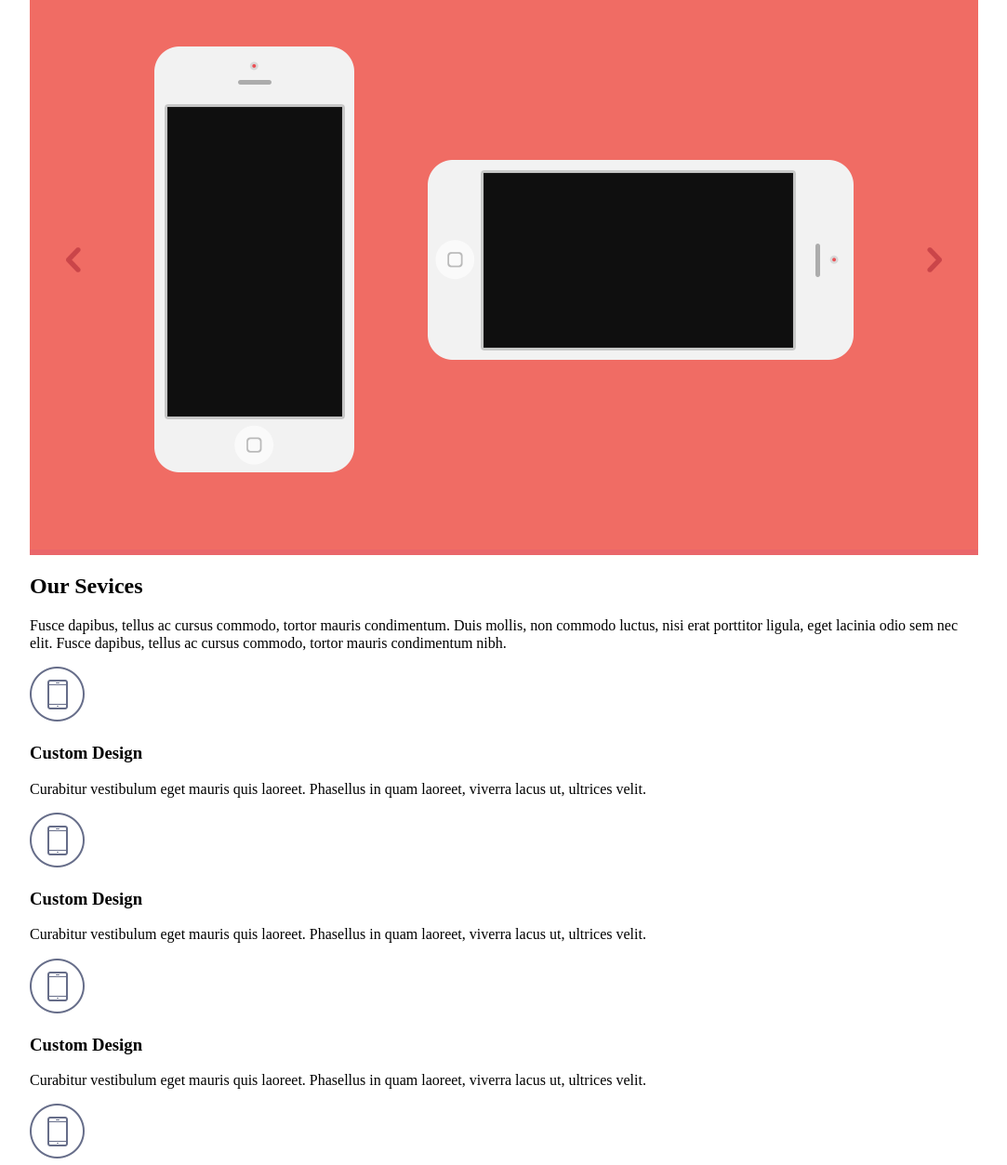
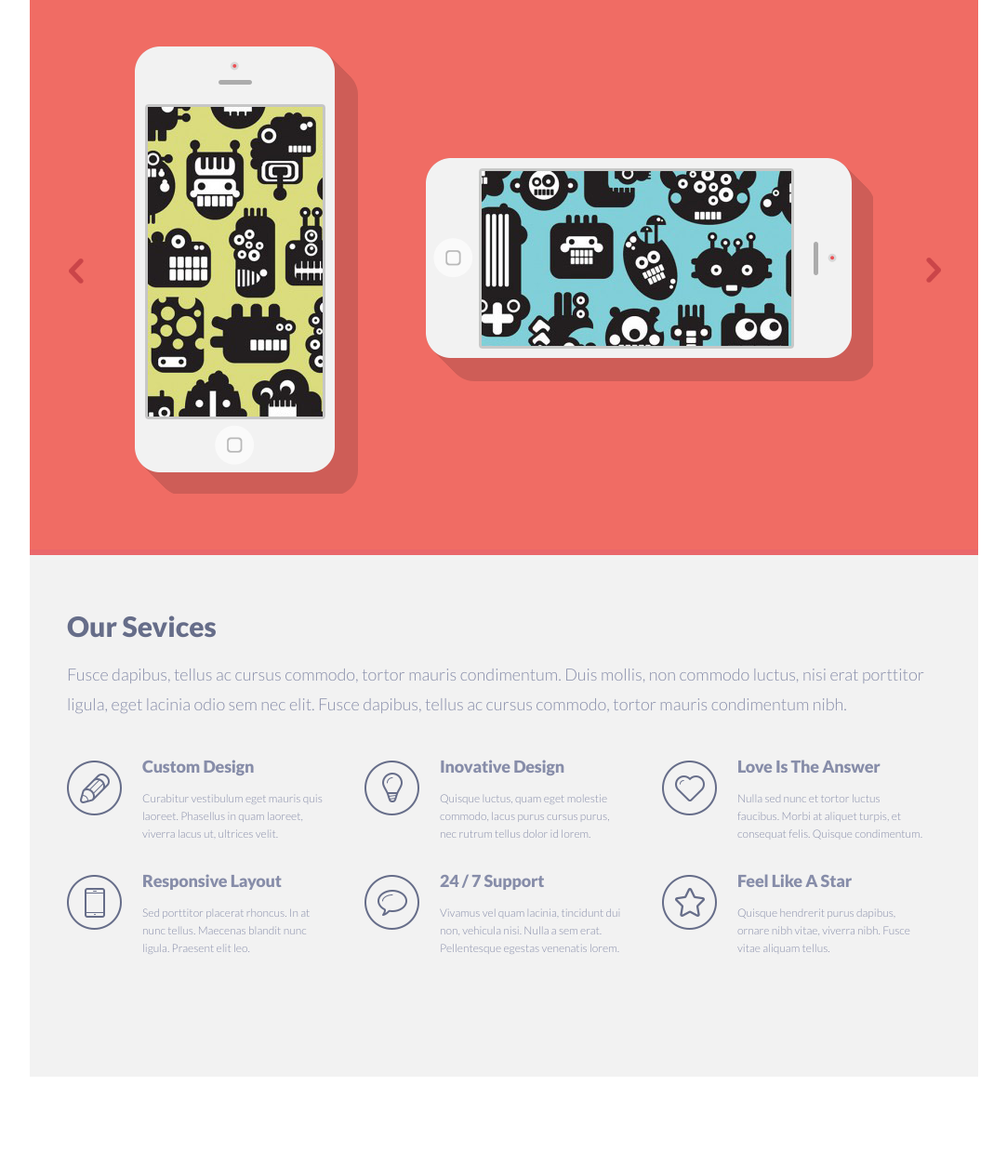
Before and after one commit to leanovichilya/singolo, a plain HTML site: page singolo1.html in a window 1280 px wide. Shown: the part 98-1351 px from the top of the page at 93% size, without its empty margins (98-1181 px from the left). After the commit the page ends 1262 px from the top, so only its background shows below. Drawn offline with nearby package versions, Linux system fonts and the light colour scheme.

Commit message:
fix: complete header and slider

```diff
--- a/singolo1.css
+++ b/singolo1.css
@@ -1,8 +1,11 @@
-/*html {*/
-/*  font-family: 'Lato', 'Helvetica', sans-serif;*/
-/*  box-sizing: border-box;*/
-/*  font-size: 10px;*/
-/*}*/
+html {
+  font-family: 'Lato', 'Helvetica', sans-serif;
+  font-size: 10px;
+}
+
+body{
+  margin: 0;
+}
 
 .wrapper {
   width: 1020px;
@@ -14,30 +17,41 @@
   justify-content: space-between;
   align-items: center;
 
+  padding: 0 40px 0 40px;
   color: #ffffff;
   background-color: #2d303a;
   height: 89px;
+
+  font-weight: 700;
 }
 
 .header__logo {
-  font-size: 2rem;
+  font-size: 2.5rem;
   text-transform: uppercase;
-  font-weight: bold;
+  margin-left: -1px;
+  margin-top: 18px;
+  letter-spacing: -0.2px;
 }
 
 .header__text_color {
   color: red;
 }
 
+.nav {
+  width: 380px;
+}
+
 .nav__list {
   display: flex;
+  justify-content: space-between;
   list-style: none;
+  margin-left: -31px;
+  margin-top: 19px;
+  letter-spacing: -0.2px;
 }
 
 .nav__item {
-  display: flex;
-  justify-content: space-between;
-  flex-wrap: wrap;
+  font-size: 1.2rem;
 }
 
 .nav__item:hover {
@@ -60,21 +74,97 @@
 }
 
 /* Section slider */
+.slider{
+  background-color: #f06c64;
+  height: 594px;
+  padding: 0 40px 0 40px;
+}
 
 .slider__heading-hidden {
   font-size: 0;
 }
 
-.slider{
-  background-color: #f06c64;
-  height: 594px;
+.slider__wrapper {
+  display: flex;
+  justify-content: space-between;
+  align-items: center;
+  margin-top: 53px;
 }
 
-.slider__wrapper {
-  display: flex;
-  justify-content: space-around;
-  align-items: center;
-  margin-top: 53px;
+.slider__arrow-left {
+  margin-left: 2px;
+  margin-top: 4px;
+}
+
+.vertical-phone {
+  height: 481px;
+  width: 240px;
+  position: relative;
+  margin: 0 18px 0 0;
+}
+
+.vertical-phone__shadow {
+  background-image: url("assets/img/vertical-shadow.png");
+  width: 100%;
+  height: 100%;
+  background-repeat: no-repeat;
+  z-index: 1;
+}
+
+.vertical-phone__case {
+  background-image: url("assets/img/phone-vertical.png");
+  background-repeat: no-repeat;
+  height: 100%;
+  width: 100%;
+  z-index: 2;
+}
+
+.vertical-phone__background {
+  background-image: url("assets/img/bgc-vertical-phone.jpg");
+  position: absolute;
+  left: 14px;
+  top: 65px;
+  height: 333px;
+  width: 188px;
+  z-index: 3;
+}
+
+.horizontal-phone {
+  width: 481px;
+  height: 240px;
+  position: relative;
+  margin: -3px -3px -2px 1px;
+}
+
+.horizontal-phone__shadow {
+  background-image: url("assets/img/horizontal-shadow.png");
+  width: 100%;
+  height: 100%;
+  background-repeat: no-repeat;
+  z-index: 1;
+}
+
+.horizontal-phone__case {
+  background-image: url("assets/img/phone-horizontal.png");
+  background-repeat: no-repeat;
+  height: 100%;
+  width: 100%;
+  z-index: 2;
+}
+
+.horizontal-phone__background {
+  background-image: url("assets/img/bgc-horizontal-phone.jpg");
+  position: absolute;
+  top: 14px;
+  left: 60px;
+  width: 333px;
+  height: 188px;
+  z-index: 3;
+}
+
+.slider__arrow-right {
+  margin-top: 3px;
+  margin-left: 5px;
 }
 
 .slider__horizontal-line {
@@ -86,3 +176,73 @@
 }
 
 /* Section Services */
+
+.services {
+  height: 494px;
+  background-color: #f2f2f2;
+  padding: 67px 40px 0 40px;
+  color: #878da9;
+}
+
+.services__header {
+  font-size: 3rem;
+  font-weight: 900;
+  margin: -8px 0 0 0;
+  color: #666d89;
+}
+
+.services__text {
+  font-size: 1.8rem;
+  line-height: 1.8;
+  margin-top: 18px;
+}
+
+.services__wrapper {
+  display: flex;
+  flex-wrap: wrap;
+  width: 940px;
+}
+
+.services__wrapper:nth-child(3n) {
+  margin-right: 0;
+}
+
+.services__advantage {
+  display: flex;
+  justify-content: space-between;
+  width: 30%;
+  height: 96px;
+  margin-right: 38px;
+  padding-top: 27px;
+}
+
+.services__advantage:nth-child(3n) {
+  margin-right: 0;
+}
+
+.services__image {
+  height: 59px;
+  width: auto;
+}
+
+.services__description {
+  width: 220px;
+  font-size: 1.2rem;
+  margin-left: 22px;
+}
+
+.description__header {
+  margin-top: 0px;
+  font-size: 1.8rem;
+  font-weight: 900;
+  line-height: 0.7;
+  letter-spacing: -0.2px;
+}
+
+.description__text {
+  line-height: 1.6;
+}
+
+.services__horizontal-line {
+  background-color: #fff;
+}
--- a/singolo1.html
+++ b/singolo1.html
@@ -34,11 +34,19 @@
       <div class="slider__arrow-left">
         <img src="assets/img/arrow-left.png" alt="" class="slider__arrow__image">
       </div>
-      <div class="slider__vertical-phone">
-        <img src="assets/img/phone-vertical.png" alt="">
+      <div class="vertical-phone">
+        <div class="vertical-phone__shadow">
+          <div class="vertical-phone__case">
+            <div class="vertical-phone__background"></div>
+          </div>
+        </div>
       </div>
-      <div class="slider__horizontal-phone">
-        <img src="assets/img/phone-horizontal.png" alt="">
+      <div class="horizontal-phone">
+        <div class="horizontal-phone__shadow">
+          <div class="horizontal-phone__case">
+            <div class="horizontal-phone__background"></div>
+          </div>
+        </div>
       </div>
       <div class="slider__arrow-right">
         <img src="assets/img/arrow-right.png" alt="" class="slider__arrow__image">
@@ -54,44 +62,57 @@
     <div class="services__wrapper">
 
       <div class="services__advantage">
-        <img class="services__image" src="assets/img/icons/phone.png" alt="">
-        <h3>Custom Design</h3>
-        <p>Curabitur vestibulum eget mauris quis laoreet. Phasellus in quam laoreet, viverra lacus ut, ultrices velit.</p>
+        <img class="services__image" src="assets/img/icons/pencil.png" alt="">
+        <div class="services__description">
+          <h3 class="description__header">Custom Design</h3>
+          <p class="description__text">Curabitur vestibulum eget mauris quis laoreet. Phasellus in quam laoreet, viverra lacus ut, ultrices velit.</p>
+        </div>
+      </div>
+
+      <div class="services__advantage">
+        <img class="services__image" src="assets/img/icons/bulb.png" alt="">
+        <div class="services__description">
+          <h3 class="description__header">Inovative Design</h3>
+          <p class="description__text">Quisque luctus, quam eget molestie commodo, lacus purus cursus purus, nec rutrum tellus dolor id lorem.</p>
+        </div>
+      </div>
+
+      <div class="services__advantage">
+        <img class="services__image" src="assets/img/icons/heart.png" alt="">
+        <div class="services__description">
+          <h3 class="description__header">Love Is The Answer</h3>
+          <p class="description__text">Nulla sed nunc et tortor luctus faucibus. Morbi at aliquet turpis, et consequat felis. Quisque condimentum.</p>
+        </div>
       </div>
 
       <div class="services__advantage">
         <img class="services__image" src="assets/img/icons/phone.png" alt="">
-        <h3>Custom Design</h3>
-        <p>Curabitur vestibulum eget mauris quis laoreet. Phasellus in quam laoreet, viverra lacus ut, ultrices velit.</p>
+        <div class="services__description">
+          <h3 class="description__header">Responsive Layout</h3>
+          <p class="description__text">Sed porttitor placerat rhoncus. In at nunc tellus. Maecenas blandit nunc ligula. Praesent elit leo.</p>
+        </div>
       </div>
 
       <div class="services__advantage">
-        <img class="services__image" src="assets/img/icons/phone.png" alt="">
-        <h3>Custom Design</h3>
-        <p>Curabitur vestibulum eget mauris quis laoreet. Phasellus in quam laoreet, viverra lacus ut, ultrices velit.</p>
+        <img class="services__image" src="assets/img/icons/bubble.png" alt="">
+        <div class="services__description">
+          <h3 class="description__header">24 / 7 Support</h3>
+          <p class="description__text">Vivamus vel quam lacinia, tincidunt dui non, vehicula nisi. Nulla a sem erat. Pellentesque egestas venenatis lorem.</p>
+        </div>
       </div>
 
       <div class="services__advantage">
-        <img class="services__image" src="assets/img/icons/phone.png" alt="">
-        <h3>Custom Design</h3>
-        <p>Curabitur vestibulum eget mauris quis laoreet. Phasellus in quam laoreet, viverra lacus ut, ultrices velit.</p>
-      </div>
-
-      <div class="services__advantage">
-        <img class="services__image" src="assets/img/icons/phone.png" alt="">
-        <h3>Custom Design</h3>
-        <p>Curabitur vestibulum eget mauris quis laoreet. Phasellus in quam laoreet, viverra lacus ut, ultrices velit.</p>
-      </div>
-
-      <div class="services__advantage">
-        <img class="services__image" src="assets/img/icons/phone.png" alt="">
-        <h3>Custom Design</h3>
-        <p>Curabitur vestibulum eget mauris quis laoreet. Phasellus in quam laoreet, viverra lacus ut, ultrices velit.</p>
+        <img class="services__image" src="assets/img/icons/star.png" alt="">
+        <div class="services__description">
+          <h3 class="description__header">Feel Like A Star</h3>
+          <p class="description__text">Quisque hendrerit purus dapibus, ornare nibh vitae, viverra nibh. Fusce vitae aliquam tellus.</p>
+        </div>
       </div>
 
     </div>
   </section>
 <!--  End section Services -->
+  <div class="services__horizontal-line horizontal-line"></div>
 </div> <!-- END Wrapper -->
 </body>
 </html>
```
Also changed, not shown: assets/img/horizontal-shadow.png (added), assets/img/vertical-shadow.png (added).
